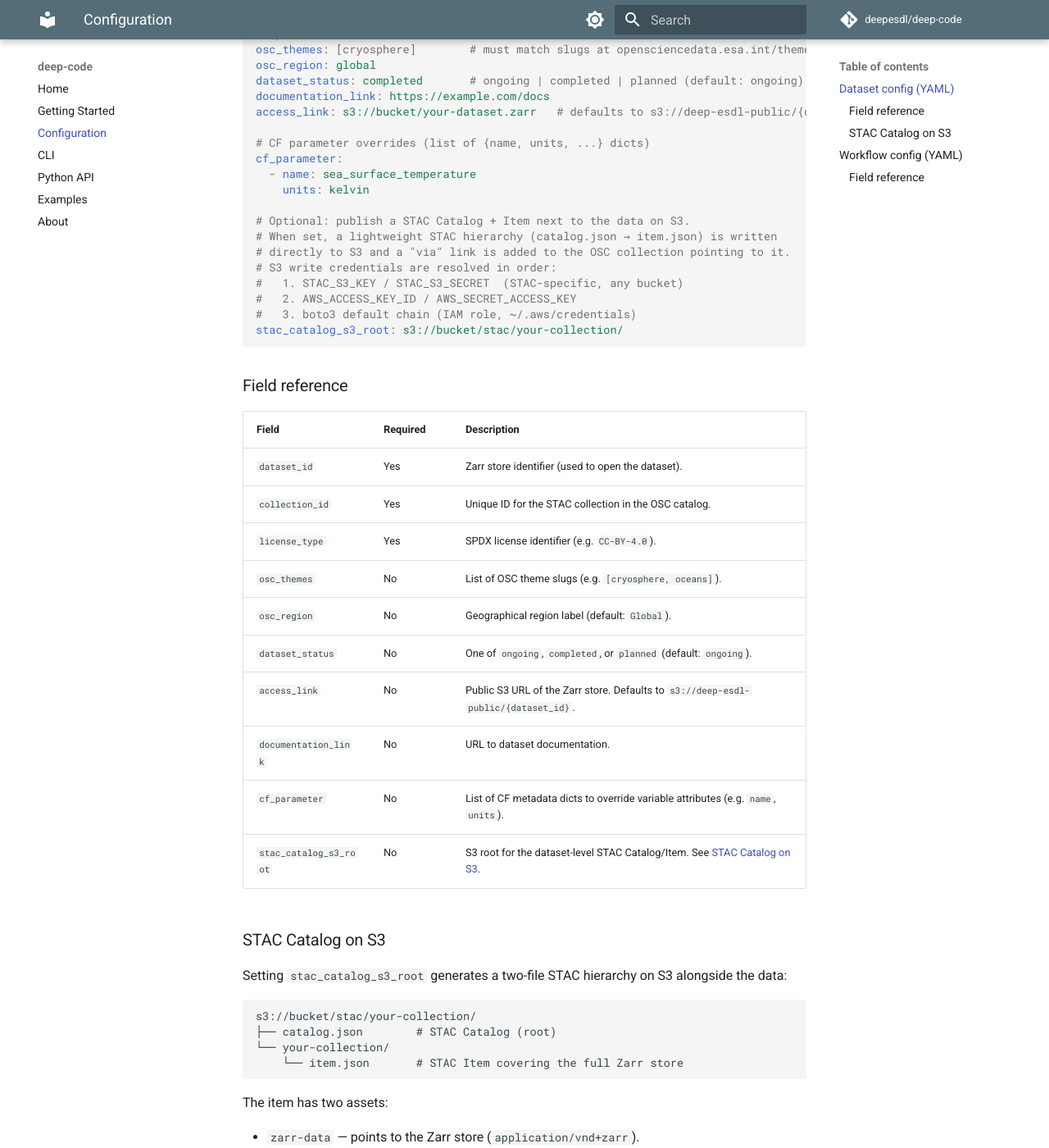
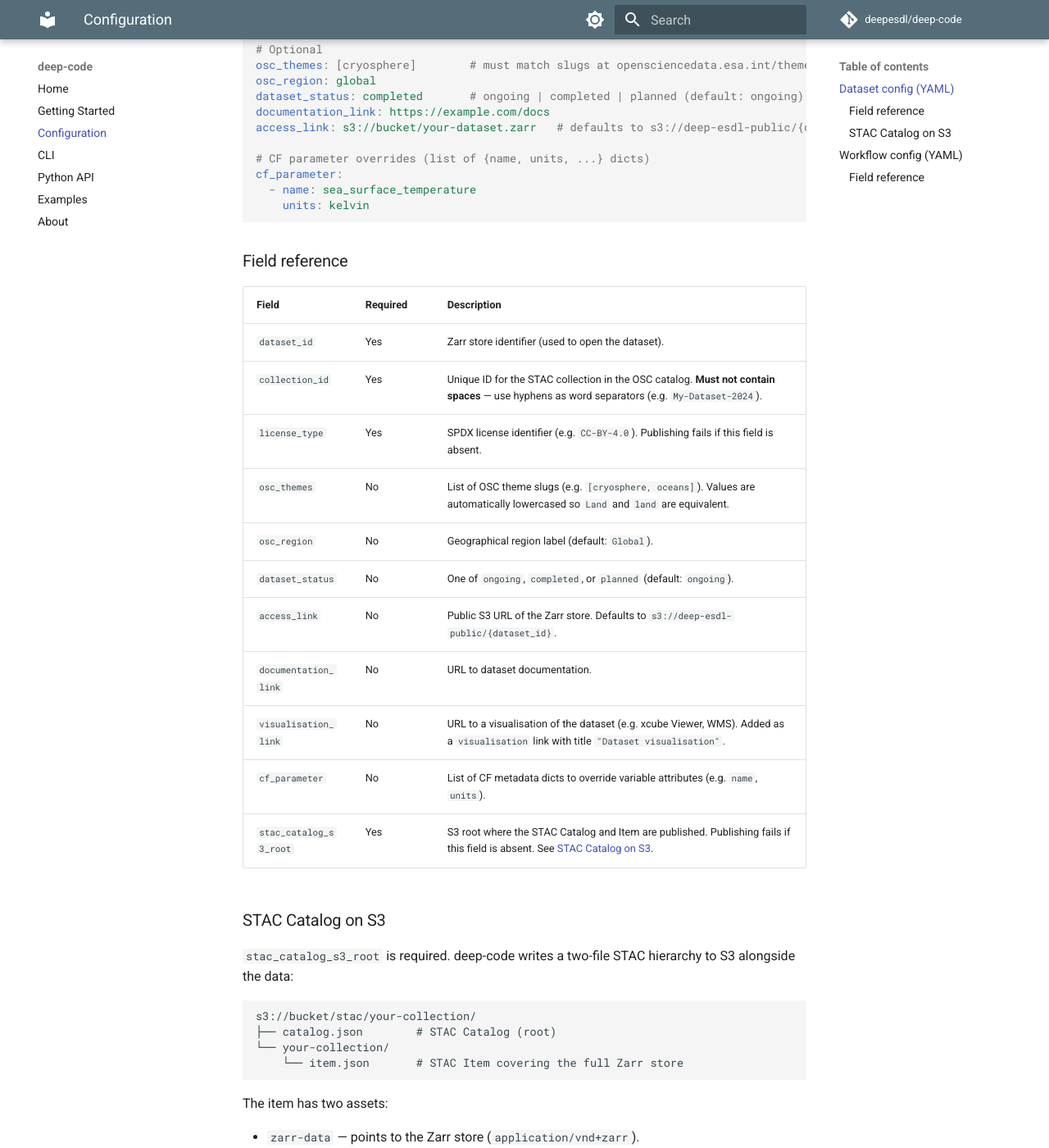
Before and after one commit to deepesdl/deep-code, an MkDocs documentation site: the page built from docs/configuration.md, in a window 1280 px wide and 1400 px high, scrolled down 580 px. Shown: the whole window at 82% size. Built offline with MkDocs 1.6.1 and Material for MkDocs 9.7.7, drawn with Linux system fonts in a browser that asks for light colours; comment, search, counter and statistics services are not loaded; some of the changed text lies outside the part shown.

Commit message:
update docs

````diff
--- a/docs/configuration.md
+++ b/docs/configuration.md
@@ -17,11 +17,12 @@ The sections below document every field in those templates.
 ```yaml
 # Required
 dataset_id: your-dataset.zarr
-collection_id: your-collection
+collection_id: your-collection       # no spaces — use hyphens
 license_type: CC-BY-4.0
+stac_catalog_s3_root: s3://bucket/stac/your-collection/
 
 # Optional
-osc_themes: [cryosphere]        # must match slugs at opensciencedata.esa.int/themes/catalog
+osc_themes: [cryosphere]        # must match slugs at opensciencedata.esa.int/themes/catalog — auto-lowercased
 osc_region: global
 dataset_status: completed       # ongoing | completed | planned (default: ongoing)
 documentation_link: https://example.com/docs
@@ -31,15 +32,6 @@ access_link: s3://bucket/your-dataset.zarr   # defaults to s3://deep-esdl-public
 cf_parameter:
   - name: sea_surface_temperature
     units: kelvin
-
-# Optional: publish a STAC Catalog + Item next to the data on S3.
-# When set, a lightweight STAC hierarchy (catalog.json → item.json) is written
-# directly to S3 and a "via" link is added to the OSC collection pointing to it.
-# S3 write credentials are resolved in order:
-#   1. STAC_S3_KEY / STAC_S3_SECRET  (STAC-specific, any bucket)
-#   2. AWS_ACCESS_KEY_ID / AWS_SECRET_ACCESS_KEY
-#   3. boto3 default chain (IAM role, ~/.aws/credentials)
-stac_catalog_s3_root: s3://bucket/stac/your-collection/
 ```
 
 ### Field reference
@@ -47,20 +39,20 @@ stac_catalog_s3_root: s3://bucket/stac/your-collection/
 | Field | Required | Description |
 |---|---|---|
 | `dataset_id` | Yes | Zarr store identifier (used to open the dataset). |
-| `collection_id` | Yes | Unique ID for the STAC collection in the OSC catalog. |
-| `license_type` | Yes | SPDX license identifier (e.g. `CC-BY-4.0`). |
-| `osc_themes` | No | List of OSC theme slugs (e.g. `[cryosphere, oceans]`). |
+| `collection_id` | Yes | Unique ID for the STAC collection in the OSC catalog. **Must not contain spaces** — use hyphens as word separators (e.g. `My-Dataset-2024`). |
+| `license_type` | Yes | SPDX license identifier (e.g. `CC-BY-4.0`). Publishing fails if this field is absent. |
+| `osc_themes` | No | List of OSC theme slugs (e.g. `[cryosphere, oceans]`). Values are automatically lowercased so `Land` and `land` are equivalent. |
 | `osc_region` | No | Geographical region label (default: `Global`). |
 | `dataset_status` | No | One of `ongoing`, `completed`, or `planned` (default: `ongoing`). |
 | `access_link` | No | Public S3 URL of the Zarr store. Defaults to `s3://deep-esdl-public/{dataset_id}`. |
 | `documentation_link` | No | URL to dataset documentation. |
+| `visualisation_link` | No | URL to a visualisation of the dataset (e.g. xcube Viewer, WMS). Added as a `visualisation` link with title `"Dataset visualisation"`. |
 | `cf_parameter` | No | List of CF metadata dicts to override variable attributes (e.g. `name`, `units`). |
-| `stac_catalog_s3_root` | No | S3 root for the dataset-level STAC Catalog/Item. See [STAC Catalog on S3](#stac-catalog-on-s3). |
+| `stac_catalog_s3_root` | Yes | S3 root where the STAC Catalog and Item are published. Publishing fails if this field is absent. See [STAC Catalog on S3](#stac-catalog-on-s3). |
 
 ### STAC Catalog on S3
 
-Setting `stac_catalog_s3_root` generates a two-file STAC hierarchy on S3 alongside
-the data:
+`stac_catalog_s3_root` is required. deep-code writes a two-file STAC hierarchy to S3 alongside the data:
 
 ```
 s3://bucket/stac/your-collection/
@@ -124,7 +116,7 @@ links:
 | `properties.description` | No | Short summary of what the workflow does. |
 | `properties.keywords` | No | List of keyword strings. |
 | `properties.themes` | No | List of OSC theme slugs. |
-| `properties.license` | No | License identifier (e.g. `proprietary`, `CC-BY-4.0`). |
+| `properties.license` | Yes | SPDX license identifier (e.g. `CC-BY-4.0`, `proprietary`). Publishing fails if this field is absent. |
 | `jupyter_notebook_url` | No | Link to the source notebook on GitHub. When omitted, kernel and application links are skipped. |
 | `properties.jupyter_kernel_info` | No | Kernel name, Python version, and environment file URL. Only published when `jupyter_notebook_url` is set. |
 | `contact` | No | List of contact objects with `name`, `organization`, and `links`. |
````
Also changed, not shown: docs/cli.md (+2 -0 lines).
